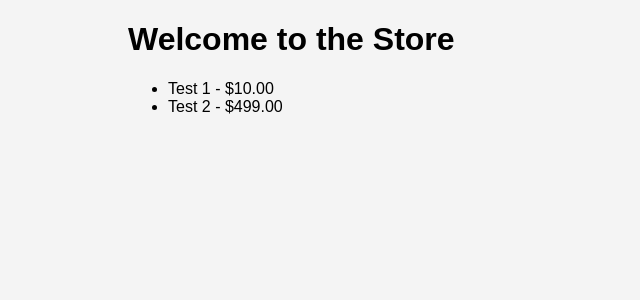
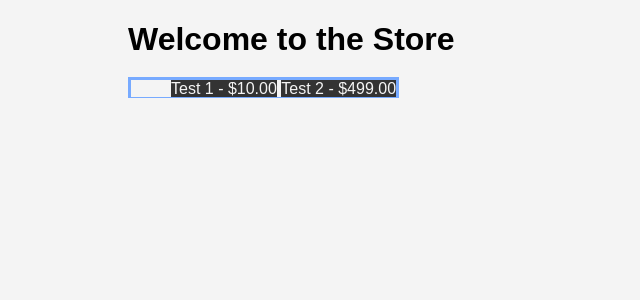
Before and after one commit to SDWLAD/DjangoWebMarketplace, a Django app: page / in a window 1280 px wide. Shown: the part 73-373 px from the top of the page, without its empty margins (0-640 px from the left). Run offline with Django 5.2, Linux system fonts and the light colour scheme; data comes from the database, SQL or seed files in the repository.

Commit message:
Add CSS styles for improved layout and update template links

```diff
--- /dev/null
+++ b/DjangoWebMarketplace/store/static/store/store.css
@@ -0,0 +1,10 @@
+.tiles-block{
+    display: inline;
+    border: #77aaff 3px solid;
+}
+
+.tile{
+    display: inline;
+    background-color: #333;
+    color: #f4f4f4;
+}
--- a/DjangoWebMarketplace/store/templates/store/base.html
+++ b/DjangoWebMarketplace/store/templates/store/base.html
@@ -1,9 +1,11 @@
 <!DOCTYPE html>
 <html lang="en">
 <head>
+    {% load static %}
     <meta charset="UTF-8">
     <meta name="viewport" content="width=device-width, initial-scale=1.0">
     <title>{% block title %}My Django Web Marketplace{% endblock %}</title>
+    <link rel="stylesheet" type="text/css" href="{% static 'store/style.css' %}">
     {% block head %}
     {% endblock %}
 </head>
--- a/DjangoWebMarketplace/store/templates/store/index.html
+++ b/DjangoWebMarketplace/store/templates/store/index.html
@@ -3,14 +3,14 @@
 
 {% block head %}
     <title>Store Index</title>
-    <link rel="stylesheet" type="text/css" href="{% static 'store/style.css' %}">
+    <link rel="stylesheet" type="text/css" href="{% static 'store/store.css' %}">
 {% endblock %}
 
 {% block body %}
     <h1>Welcome to the Store</h1>
-    <ul>
+    <ul id="popular" class="tiles-block">
         {% for item in items %}
-            <li>{{ item.name }} - ${{ item.price }}</li>
+            <li class="tile">{{ item.name }} - ${{ item.price }}</li>
         {% endfor %}
     </ul>
 {% endblock %}
```
